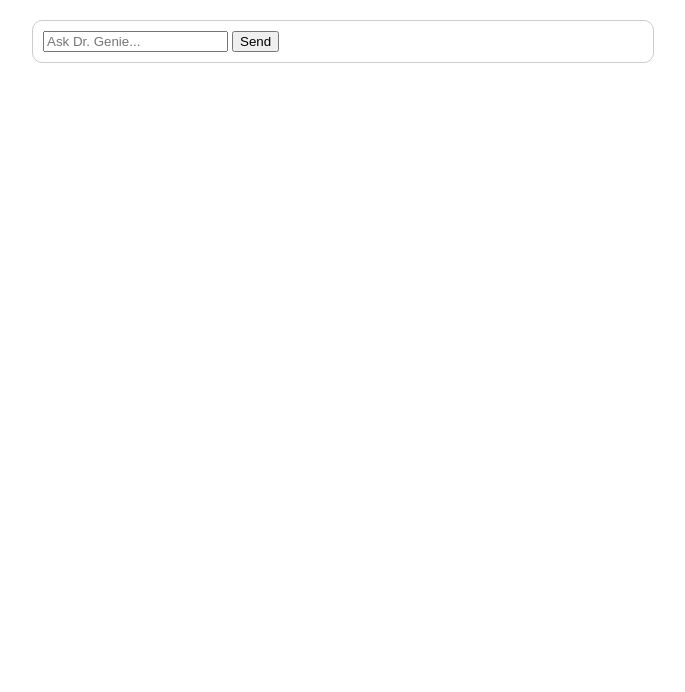
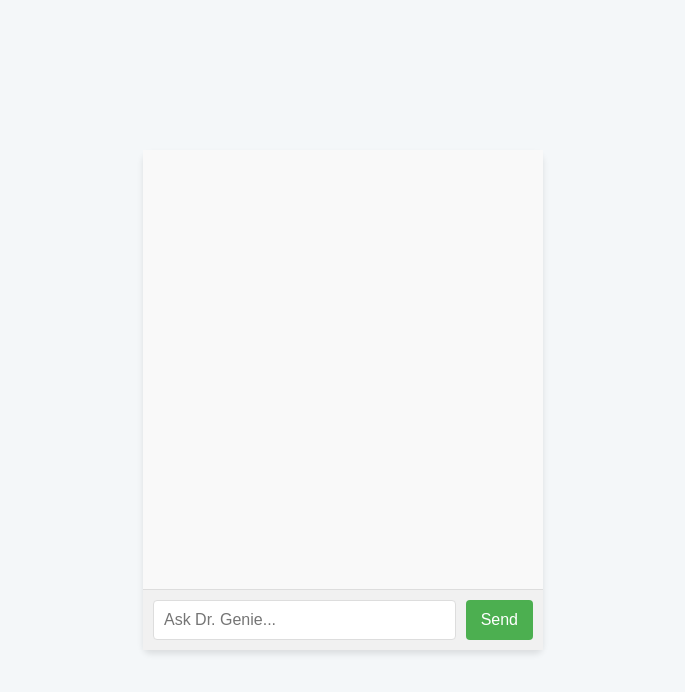
Before and after one commit to MyraArora/Easy-Diagnostics-2.0, a plain HTML site: page prediabetes.html in a window 1280 px wide. Shown: the whole page, without its empty margins (297-982 px from the left). Drawn offline with Linux system fonts and the light colour scheme.

Commit message:
Update prediabetes.css

```diff
--- a/prediabetes.css
+++ b/prediabetes.css
@@ -1,50 +1,73 @@
-/* Chat styles */
-.chat-container {
-    max-width: 600px;
-    margin: 20px auto;
-    padding: 10px;
-    border: 1px solid #ccc;
-    background-color: #ffffff;
-    border-radius: 10px;
+/* Global Styles */
+body {
+    font-family: 'Arial', sans-serif;
+    background-color: #f4f7f9;
+    margin: 0;
+    padding: 0;
+    display: flex;
+    justify-content: center;
+    align-items: center;
+    height: 100vh;
 }
 
-#chat-box {
-    max-height: 400px;
-    overflow-y: auto;
-    margin-bottom: 10px;
-    padding: 10px;
-    border: 1px solid #ccc;
-    background-color: #f9f9f9;
-    border-radius: 5px;
+.chat-container {
+    width: 400px;
+    background-color: #fff;
+    border-radius: 8px;
+    box-shadow: 0 4px 6px rgba(0, 0, 0, 0.1);
+    display: flex;
+    flex-direction: column;
+    height: 500px;
 }
 
-#messages div {
-    margin: 5px 0;
+.chat-box {
+    padding: 20px;
+    flex-grow: 1;
+    overflow-y: auto;
+    background-color: #f9f9f9;
+    border-bottom: 1px solid #ddd;
 }
 
-.user {
-    text-align: right;
-    color: #007BFF;
+.chat-message {
+    margin-bottom: 20px;
+    font-size: 16px;
 }
 
-.bot {
-    text-align: left;
-    color: #333;
+.chat-message.user {
+    text-align: right;
+    color: #4CAF50;
 }
 
-.input-container {
-    display: flex;
+.chat-message.bot {
+    text-align: left;
+    color: #2196F3;
 }
 
-#user-input {
-    flex: 1;
+.chat-input {
+    display: flex;
     padding: 10px;
+    background-color: #f1f1f1;
 }
 
-#send-btn {
+.chat-input input {
+    flex-grow: 1;
     padding: 10px;
-    background-color: #007BFF;
-    color: #fff;
+    font-size: 16px;
+    border: 1px solid #ddd;
+    border-radius: 4px;
+    margin-right: 10px;
+}
+
+.chat-input button {
+    padding: 10px 15px;
+    font-size: 16px;
+    background-color: #4CAF50;
+    color: white;
     border: none;
+    border-radius: 4px;
     cursor: pointer;
 }
+
+.chat-input button:hover {
+    background-color: #45a049;
+}
```
